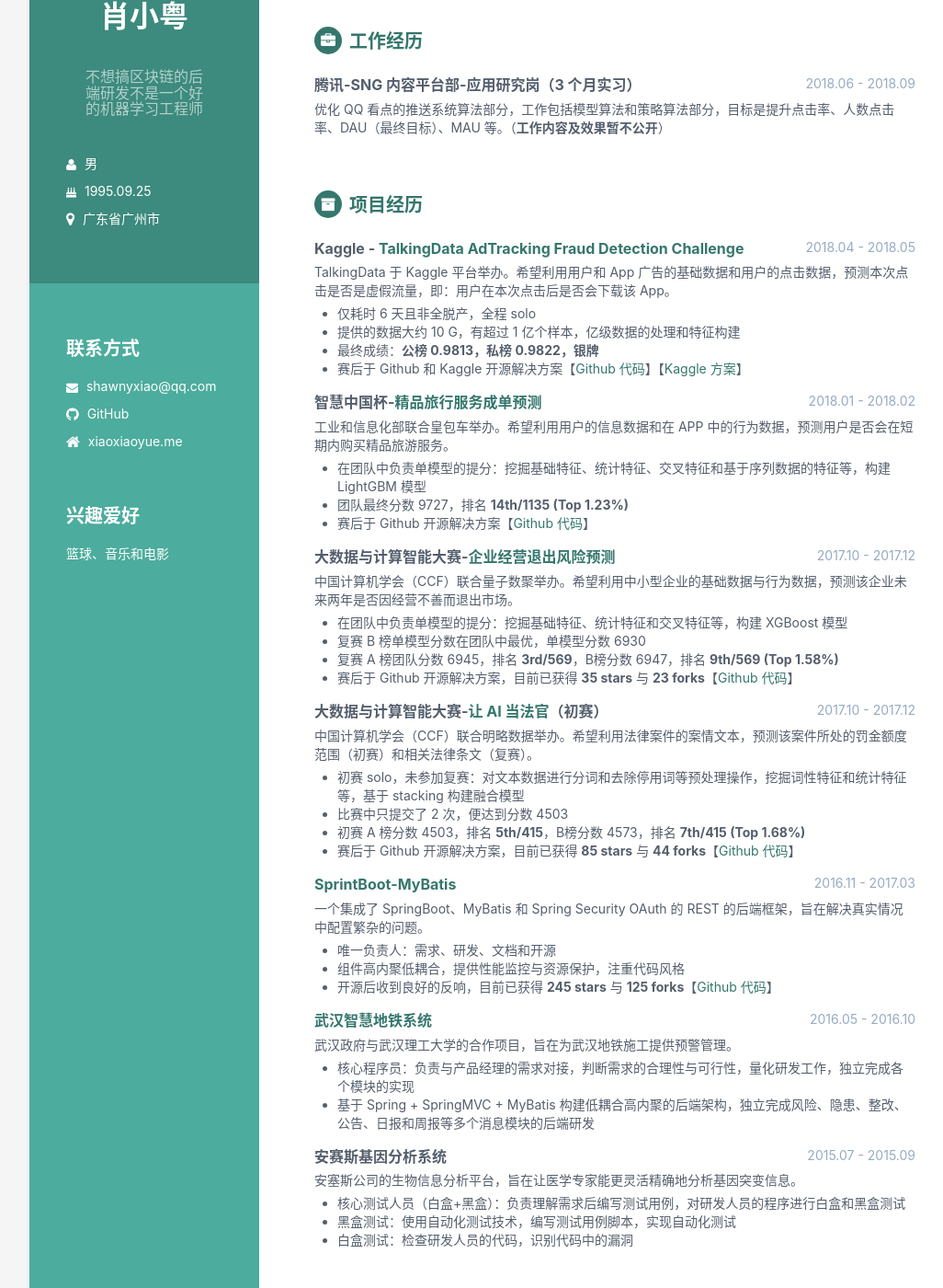
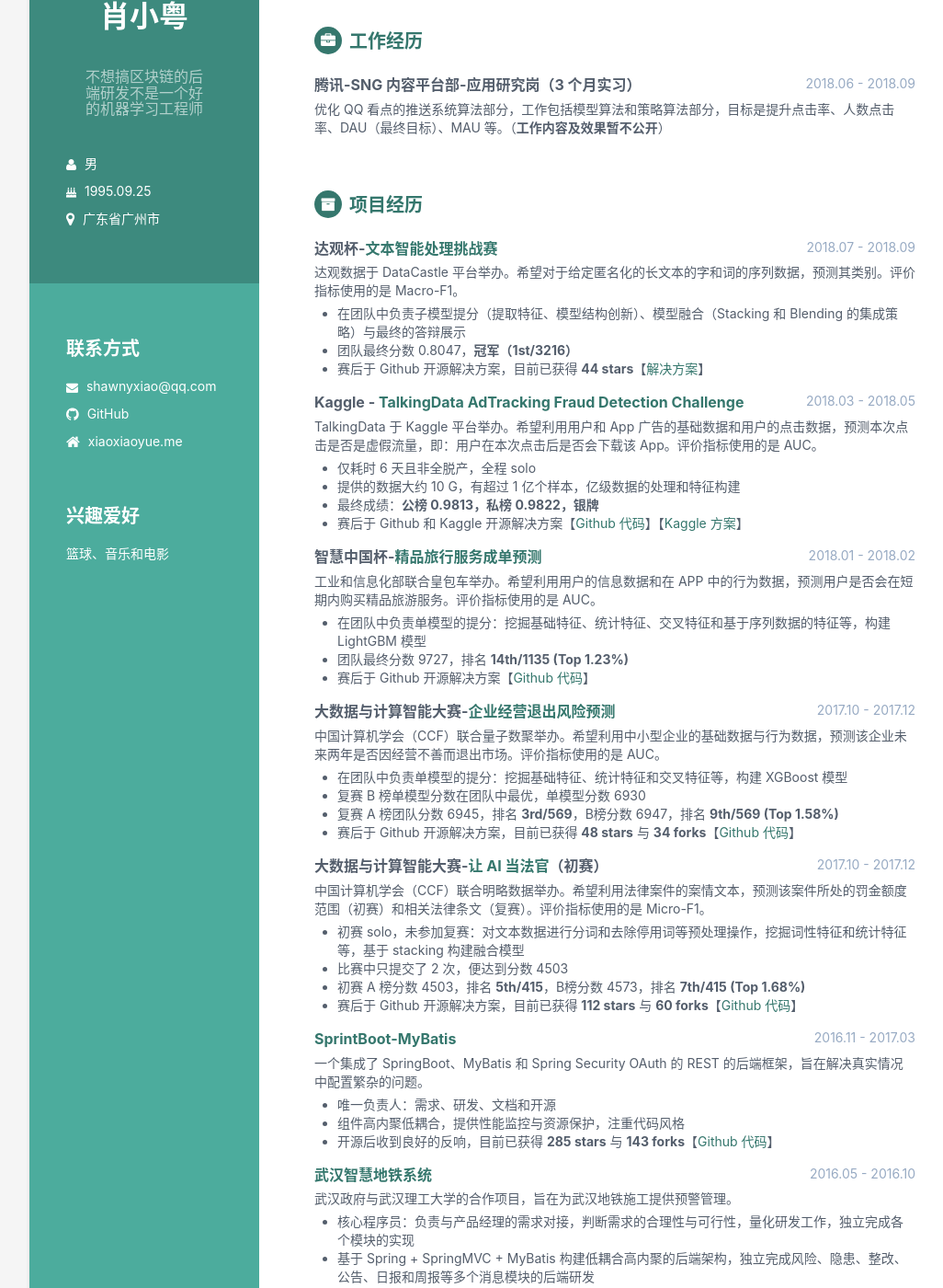
Before and after one commit to ShawnyXiao/Resume, a Jekyll site: the page built from index.html, in a window 1280 px wide and 1400 px high, scrolled down 280 px. Shown: the whole window at 92% size, without its empty margins (96-1122 px from the left). Built offline with Jekyll 4.4.1, drawn with Linux system fonts in a browser that asks for light colours; some of the changed text lies outside the part shown.

Commit message:
Add DataGrandCup for projects and honors

```diff
--- a/_data/honors.yml
+++ b/_data/honors.yml
@@ -1,3 +1,7 @@
+- honor:
+  name: “达观杯”文本智能处理挑战赛<b>冠军</b>（排名：<b>1st/3216</b>）
+  time: 2018.09
+
 - honor:
   name: Kaggle - TalkingData AdTracking Fraud Detection Challenge 银牌
   time: 2018.05
--- a/_data/projects.yml
+++ b/_data/projects.yml
@@ -1,7 +1,15 @@
+- project:
+  title: 达观杯-<a target="_blank" href="http://www.dcjingsai.com/common/cmpt/%E2%80%9C%E8%BE%BE%E8%A7%82%E6%9D%AF%E2%80%9D%E6%96%87%E6%9C%AC%E6%99%BA%E8%83%BD%E5%A4%84%E7%90%86%E6%8C%91%E6%88%98%E8%B5%9B_%E7%AB%9E%E8%B5%9B%E4%BF%A1%E6%81%AF.html">文本智能处理挑战赛</a>
+  time: 2018.07 - 2018.09
+  intro: 达观数据于 DataCastle 平台举办。希望对于给定匿名化的长文本的字和词的序列数据，预测其类别。评价指标使用的是 Macro-F1。
+  descriptions:
+  - description: 在团队中负责子模型提分（提取特征、模型结构创新）、模型融合（Stacking 和 Blending 的集成策略）与最终的答辩展示
+  - description: 团队最终分数 0.8047，<b>冠军（1st/3216）</b>
+  - description: 赛后于 Github 开源解决方案，目前已获得 <b>44 stars</b>【<a target="_blank" href="https://github.com/ShawnyXiao/2018-DC-DataGrand-TextIntelProcess">解决方案</a>】
 - project:
   title: Kaggle - <a target="_blank" href="https://www.kaggle.com/c/talkingdata-adtracking-fraud-detection">TalkingData AdTracking Fraud Detection Challenge</a>
-  time: 2018.04 - 2018.05
-  intro: TalkingData 于 Kaggle 平台举办。希望利用用户和 App 广告的基础数据和用户的点击数据，预测本次点击是否是虚假流量，即：用户在本次点击后是否会下载该 App。
+  time: 2018.03 - 2018.05
+  intro: TalkingData 于 Kaggle 平台举办。希望利用用户和 App 广告的基础数据和用户的点击数据，预测本次点击是否是虚假流量，即：用户在本次点击后是否会下载该 App。评价指标使用的是 AUC。
   descriptions:
   - description: 仅耗时 6 天且非全脱产，全程 solo
   - description: 提供的数据大约 10 G，有超过 1 亿个样本，亿级数据的处理和特征构建
@@ -10,7 +18,7 @@
 - project:
   title: 智慧中国杯-<a target="_blank" href="http://www.dcjingsai.com/common/cmpt/%E7%B2%BE%E5%93%81%E6%97%85%E8%A1%8C%E6%9C%8D%E5%8A%A1%E6%88%90%E5%8D%95%E9%A2%84%E6%B5%8B_%E7%AB%9E%E8%B5%9B%E4%BF%A1%E6%81%AF.html">精品旅行服务成单预测</a>
   time: 2018.01 - 2018.02
-  intro: 工业和信息化部联合皇包车举办。希望利用用户的信息数据和在 APP 中的行为数据，预测用户是否会在短期内购买精品旅游服务。
+  intro: 工业和信息化部联合皇包车举办。希望利用用户的信息数据和在 APP 中的行为数据，预测用户是否会在短期内购买精品旅游服务。评价指标使用的是 AUC。
   descriptions:
   - description: 在团队中负责单模型的提分：挖掘基础特征、统计特征、交叉特征和基于序列数据的特征等，构建 LightGBM 模型
   - description: 团队最终分数 9727，排名 <b>14th/1135 (Top 1.23%)</b>
@@ -18,21 +26,21 @@
 - project:
   title: 大数据与计算智能大赛-<a target="_blank" href="http://www.datafountain.cn/#/competitions/271/intro">企业经营退出风险预测</a>
   time: 2017.10 - 2017.12
-  intro: 中国计算机学会（CCF）联合量子数聚举办。希望利用中小型企业的基础数据与行为数据，预测该企业未来两年是否因经营不善而退出市场。
+  intro: 中国计算机学会（CCF）联合量子数聚举办。希望利用中小型企业的基础数据与行为数据，预测该企业未来两年是否因经营不善而退出市场。评价指标使用的是 AUC。
   descriptions:
   - description: 在团队中负责单模型的提分：挖掘基础特征、统计特征和交叉特征等，构建 XGBoost 模型
   - description: 复赛 B 榜单模型分数在团队中最优，单模型分数 6930
   - description: 复赛 A 榜团队分数 6945，排名 <b>3rd/569</b>，B榜分数 6947，排名 <b>9th/569 (Top 1.58%)</b>
-  - description: 赛后于 Github 开源解决方案，目前已获得 <b>35 stars</b> 与 <b>23 forks</b>【<a target="_blank" href="https://github.com/ShawnyXiao/2017-CCF-BDCI-Enterprise">Github 代码</a>】
+  - description: 赛后于 Github 开源解决方案，目前已获得 <b>48 stars</b> 与 <b>34 forks</b>【<a target="_blank" href="https://github.com/ShawnyXiao/2017-CCF-BDCI-Enterprise">Github 代码</a>】
 - project:
   title: 大数据与计算智能大赛-<a target="_blank" href="http://www.datafountain.cn/#/competitions/277/intro">让 AI 当法官</a>（初赛）
   time: 2017.10 - 2017.12
-  intro: 中国计算机学会（CCF）联合明略数据举办。希望利用法律案件的案情文本，预测该案件所处的罚金额度范围（初赛）和相关法律条文（复赛）。
+  intro: 中国计算机学会（CCF）联合明略数据举办。希望利用法律案件的案情文本，预测该案件所处的罚金额度范围（初赛）和相关法律条文（复赛）。评价指标使用的是 Micro-F1。
   descriptions:
   - description: 初赛 solo，未参加复赛：对文本数据进行分词和去除停用词等预处理操作，挖掘词性特征和统计特征等，基于 stacking 构建融合模型
   - description: 比赛中只提交了 2 次，便达到分数 4503
   - description: 初赛 A 榜分数 4503，排名 <b>5th/415</b>，B榜分数 4573，排名 <b>7th/415 (Top 1.68%)</b>
-  - description: 赛后于 Github 开源解决方案，目前已获得 <b>85 stars</b> 与 <b>44 forks</b>【<a target="_blank" href="https://github.com/ShawnyXiao/2017-CCF-BDCI-AIJudge">Github 代码</a>】
+  - description: 赛后于 Github 开源解决方案，目前已获得 <b>112 stars</b> 与 <b>60 forks</b>【<a target="_blank" href="https://github.com/ShawnyXiao/2017-CCF-BDCI-AIJudge">Github 代码</a>】
 - project:
   title: <a target="_blank" href="https://github.com/ShawnyXiao/SpringBoot-MyBatis">SprintBoot-MyBatis</a>
   time: 2016.11 - 2017.03
@@ -40,7 +48,7 @@
   descriptions:
   - description: 唯一负责人：需求、研发、文档和开源
   - description: 组件高内聚低耦合，提供性能监控与资源保护，注重代码风格
-  - description: 开源后收到良好的反响，目前已获得 <b>245 stars</b> 与 <b>125 forks</b>【<a target="_blank" href="https://github.com/ShawnyXiao/SpringBoot-MyBatis">Github 代码</a>】
+  - description: 开源后收到良好的反响，目前已获得 <b>285 stars</b> 与 <b>143 forks</b>【<a target="_blank" href="https://github.com/ShawnyXiao/SpringBoot-MyBatis">Github 代码</a>】
 - project:
   title: <a target="_blank" href="http://whrt.whut.edu.cn/">武汉智慧地铁系统</a>
   time: 2016.05 - 2016.10
```
Also changed, not shown: _config.yml (+4 -4 lines).
